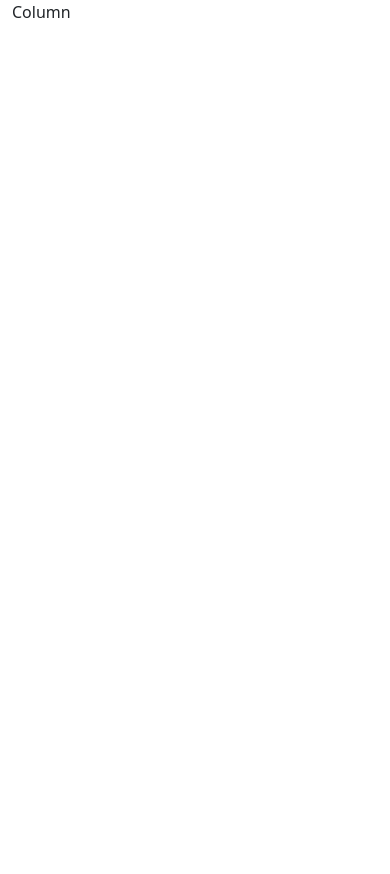
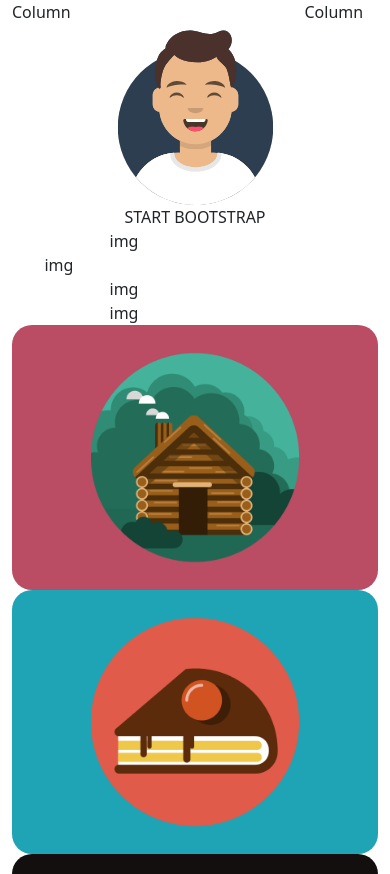
Before and after one commit to magnusson17/html-css-bootstrap-freelancer, a plain HTML site: page index.html in a window 390 px wide. Shown: the top 874 px of the page. Before the commit the page ends 844 px from the top, so only its background shows below. Drawn offline with nearby package versions, Linux system fonts and the light colour scheme.

Commit message:
general improvement

```diff
--- a/asset/css/style.css
+++ b/asset/css/style.css
@@ -1,3 +1,10 @@
+.txt-align-c{
+    text-align: center;
+}
+.div-img img{
+    width: 100%;
+    border-radius: 20px;
+}
 .col-md-1,
 .col-md-2,
 .col-md-3,
--- a/index.html
+++ b/index.html
@@ -1,21 +1,24 @@
 <!DOCTYPE html>
 <html lang="en">
+
 <head>
     <meta charset="UTF-8">
     <meta http-equiv="X-UA-Compatible" content="IE=edge">
     <meta name="viewport" content="width=device-width, initial-scale=1.0">
 
-    <link href="https://cdn.jsdelivr.net/npm/bootstrap@5.0.2/dist/css/bootstrap.min.css" rel="stylesheet" integrity="sha384-EVSTQN3/azprG1Anm3QDgpJLIm9Nao0Yz1ztcQTwFspd3yD65VohhpuuCOmLASjC" crossorigin="anonymous">
+    <link href="https://cdn.jsdelivr.net/npm/bootstrap@5.0.2/dist/css/bootstrap.min.css" rel="stylesheet"
+        integrity="sha384-EVSTQN3/azprG1Anm3QDgpJLIm9Nao0Yz1ztcQTwFspd3yD65VohhpuuCOmLASjC" crossorigin="anonymous">
     <link rel="stylesheet" href="./asset/css/style.css">
     <title>Document</title>
 </head>
+
 <body>
-    <div class="container-fluid">
+    <div class="container">
         <div class="row">
-          <div class="col-4 col-md-4">
+            <div class="col-4">
                 Column
             </div>
-          <div class="col-5 col-md-5">
+            <div class="col-5">
 
             </div>
             <div class="col-3">
@@ -33,6 +36,141 @@
         </div>
     </div>
 
-    <script src="https://cdn.jsdelivr.net/npm/bootstrap@5.0.2/dist/js/bootstrap.bundle.min.js" integrity="sha384-MrcW6ZMFYlzcLA8Nl+NtUVF0sA7MsXsP1UyJoMp4YLEuNSfAP+JcXn/tWtIaxVXM" crossorigin="anonymous"></script>
+    <div class="container">
+        <div class="row">
+            <div class="col-3">
+
+            </div>
+            <div class="col-6">
+                <img src="./asset/img/avatar.svg" alt="avatar">
+            </div>
+            <div class="col-3">
+
+            </div>
+        </div>
+    </div>
+
+    <div class="container">
+        <div class="row">
+            <div class="col-2">
+
+            </div>
+            <div class="col-8 txt-align-c">
+                START BOOTSTRAP
+            </div>
+            <div class="col-2">
+
+            </div>
+        </div>
+    </div>
+
+    <div class="container">
+        <div class="row">
+            <div class="col-3">
+
+            </div>
+            <div class="col-6">
+                img
+            </div>
+            <div class="col-3">
+
+            </div>
+        </div>
+    </div>
+
+    <div class="container">
+        <div class="row">
+            <div class="col-1">
+
+            </div>
+            <div class="col-9">
+                img
+            </div>
+            <div class="col-1">
+
+            </div>
+        </div>
+    </div>
+
+    <div class="container">
+        <div class="row">
+            <div class="col-3">
+
+            </div>
+            <div class="col-6">
+                img
+            </div>
+            <div class="col-3">
+
+            </div>
+        </div>
+    </div>
+
+    <div class="container">
+        <div class="row">
+            <div class="col-3">
+
+            </div>
+            <div class="col-6">
+                img
+            </div>
+            <div class="col-3">
+
+            </div>
+        </div>
+    </div>
+
+    <div class="container-fluid">
+        <div class="row">
+            <div class="col-12 div-img">
+                <img src="./asset/img/cabin.png" alt="cabin">
+            </div>
+        </div>
+    </div>
+
+    <div class="container-fluid">
+        <div class="row">
+            <div class="col-12 div-img">
+                <img src="./asset/img/cake.png" alt="cake">
+            </div>
+        </div>
+    </div>
+
+    <div class="container-fluid">
+        <div class="row">
+            <div class="col-12 div-img">
+                <img src="./asset/img/circus.png" alt="circus">
+            </div>
+        </div>
+    </div>
+
+    <div class="container-fluid">
+        <div class="row">
+            <div class="col-12 div-img">
+                <img src="./asset/img/game.png" alt="game">
+            </div>
+        </div>
+    </div>
+
+    <div class="container-fluid">
+        <div class="row">
+            <div class="col-12 div-img">
+                <img src="./asset/img/safe.png" alt="safe">
+            </div>
+        </div>
+    </div>
+
+    <div class="container-fluid">
+        <div class="row">
+            <div class="col-12 div-img">
+                <img src="./asset/img/submarine.png" alt="submarine">
+            </div>
+        </div>
+    </div>
+
+    <script src="https://cdn.jsdelivr.net/npm/bootstrap@5.0.2/dist/js/bootstrap.bundle.min.js"
+        integrity="sha384-MrcW6ZMFYlzcLA8Nl+NtUVF0sA7MsXsP1UyJoMp4YLEuNSfAP+JcXn/tWtIaxVXM"
+        crossorigin="anonymous"></script>
 </body>
+
 </html>
```
Lines whose indentation alone changed are shown as unchanged.
